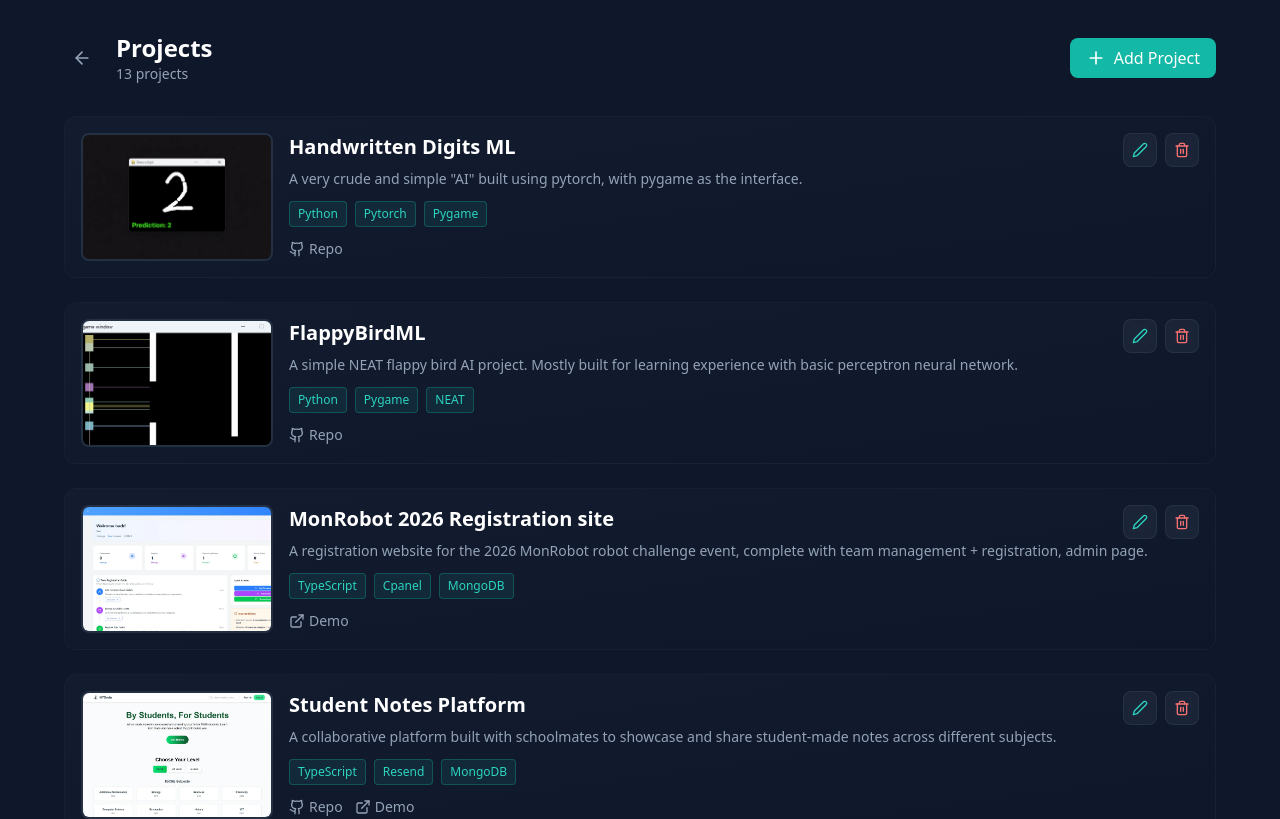
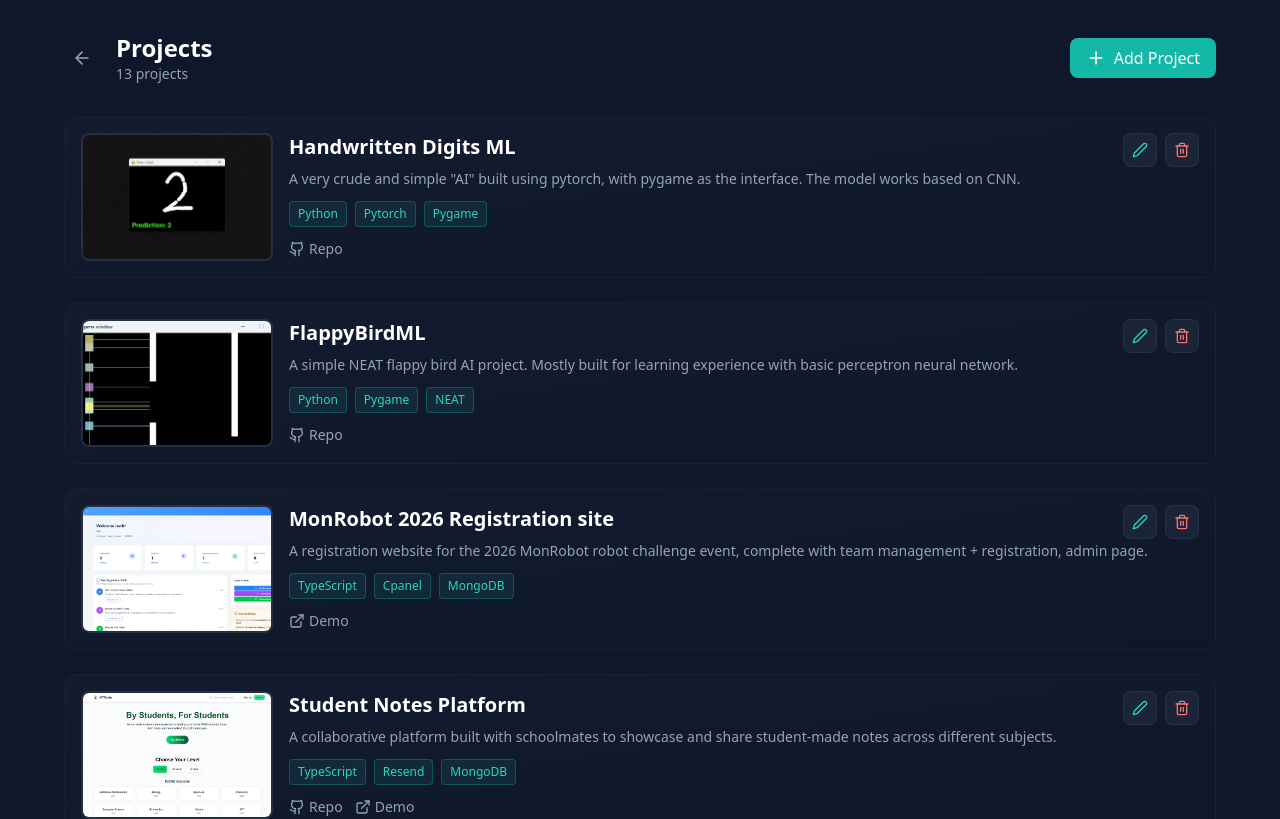
Before and after one commit to Sain-orshikh/portfolio, a Next.js app: page /zlog/projects in a window 1280 px wide. Shown: the top 819 px of the page. Built offline with nearby package versions, Linux system fonts and the light colour scheme.

Commit message:
Update project: Handwritten Digits ML

```diff
--- a/src/data/projects.ts
+++ b/src/data/projects.ts
@@ -160,7 +160,7 @@ export const projects: Project[] = [
   {
     id: "proj-1771208591385",
     title: "Handwritten Digits ML",
-    description: "A very crude and simple \"AI\" built using pytorch, with pygame as the interface.",
+    description: "A very crude and simple \"AI\" built using pytorch, with pygame as the interface. The model works based on CNN.",
     tech: [
       "Python",
       "Pytorch",
```
